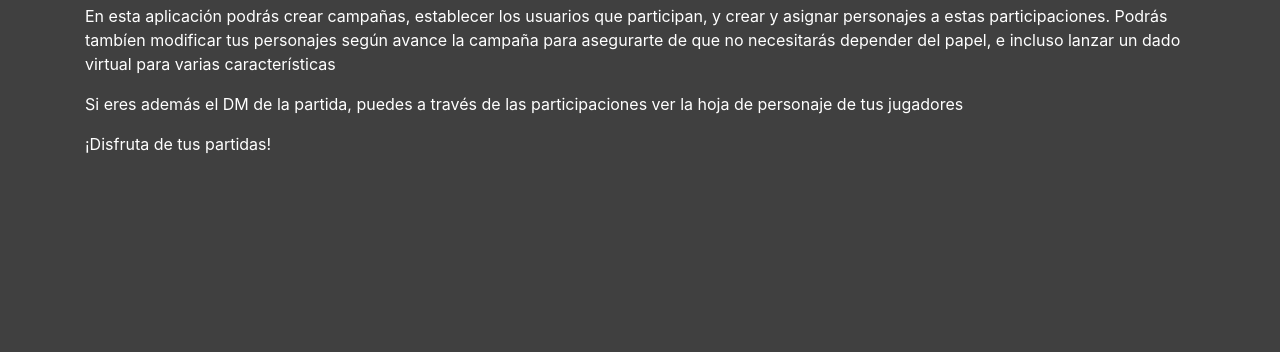
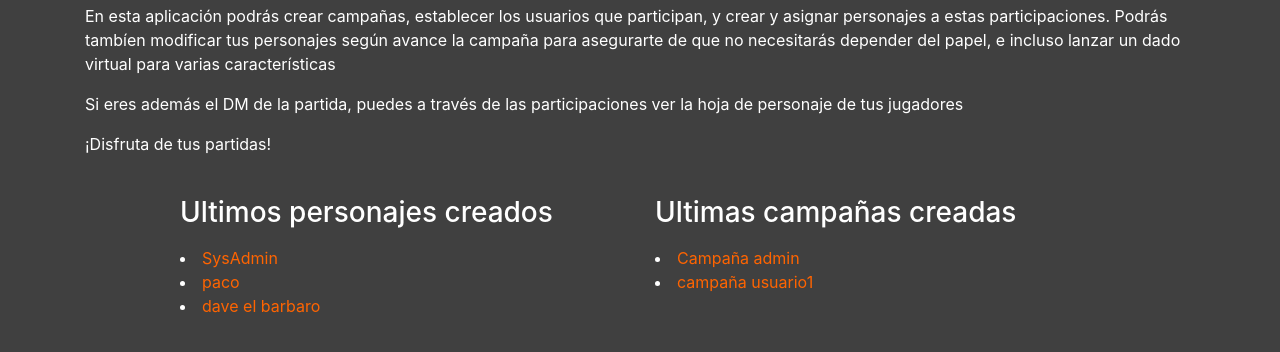
Before and after one commit to ASR27/cheatsheet, a Django app: page / in a window 1280 px wide. Shown: the part 244-596 px from the top of the page. Run offline with Django 3.2, Linux system fonts and the light colour scheme; data comes from the database, SQL or seed files in the repository; both versions use the stored data as it was after the commit; some libraries are stand-ins or nearby versions.

Commit message:
login github + home modificado

```diff
--- a/cheatsheet/urls.py
+++ b/cheatsheet/urls.py
@@ -34,7 +34,7 @@ urlpatterns = [
     path('hojapersonaje/', include('hojapersonaje.urls')),
     url('signup/', signup, name='signup'),
     url('personajeboton/', PersonajeBoton, name='personajeboton'),
-    url(r'^$', TemplateView.as_view(template_name='home.html')),
+    url(r'^$', HomePage.as_view(), name='home'),
     path('', include('hojapersonaje.urls')),
     path('', include(router.urls)),
     path(r'^api-auth/', include('rest_framework.urls', namespace='rest_framework'))
--- a/hojapersonaje/templates/home.html
+++ b/hojapersonaje/templates/home.html
@@ -16,7 +16,27 @@
 				<p>En esta aplicación podrás crear campañas, establecer los usuarios que participan, y crear y asignar personajes a estas participaciones. Podrás tambíen modificar tus personajes según avance la campaña para asegurarte de que no necesitarás depender del papel, e incluso lanzar un dado virtual para varias características</p>
 				<p>Si eres además el DM de la partida, puedes a través de las participaciones ver la hoja de personaje de tus jugadores</p>
 				<p>¡Disfruta de tus partidas!</p>
+				<br>
 			</div>
+		</div>
+		<div class="row justify-content-center">
+			<div class="col-5">
+				<h3>Ultimos personajes creados</h3>
+					<p>
+					{% for personaje in latest_personaje %}
+						<li><a href="/hojapersonaje/estadisticasdetail/{{ personaje.pk }}">{{ personaje.nomPer }}</a></li>
+					{% endfor %}
+					</p>
+			</div>
+			<div class="col-5">
+				<h3>Ultimas campañas creadas</h3>
+					<p>
+                                        {% for campaña in latest_campaña %}
+                                                <li><a href="/hojapersonaje/campanadetail/{{ campaña.pk }}">{{ campaña.nomCam }}</a></li>
+                                        {% endfor %}
+                                        </p>
+
+                        </div>
 		</div>
 	</div>
 {% endblock %}
--- a/hojapersonaje/views.py
+++ b/hojapersonaje/views.py
@@ -21,6 +21,14 @@ import random
 
 # Create your views here.
 
+class HomePage(TemplateView):
+	template_name='home.html'
+
+	def get_context_data(self, **kwargs):
+		context = super().get_context_data(**kwargs)
+		context['latest_personaje'] = Personaje.objects.all()[:3]
+		context['latest_campaña'] = Campaña.objects.all()[:3]
+		return context
 
 ###########################################
 # Participa
```
Also changed, not shown: db.sqlite3, hojapersonaje/media/avatar/NBjJPEFx_400x400.jpg (added).
